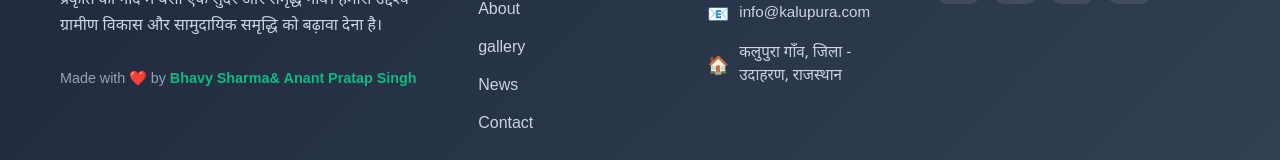
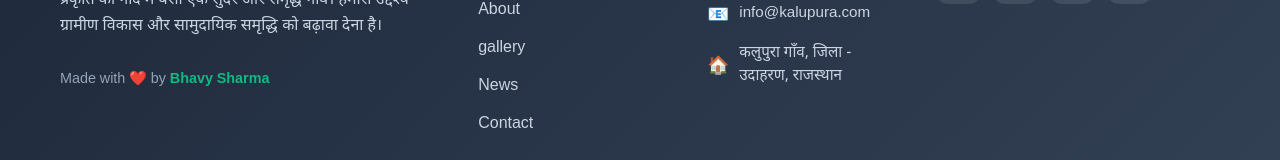
Before and after one commit to bhavy-sharma/Kalupura, a Next.js app in the folder client/: page / in a window 1280 px wide. Shown: the part 3679-3839 px from the top of the page. Built offline with nearby package versions, Linux system fonts and the light colour scheme.

Commit message:
Remove Node Module

```diff
--- a/client/components/layout/Footer.jsx
+++ b/client/components/layout/Footer.jsx
@@ -62,7 +62,7 @@ const Footer = () => {
             </p>
             <div className="footer-made-with">
               <span>Made with ❤️ by </span>
-              <span className="developer-name">Bhavy Sharma& Anant Pratap Singh</span>
+              <span className="developer-name">Bhavy Sharma</span>
             </div>
           </div>
 
```
Also changed, not shown: 1 other file (tests, documents, lock files or other folders).
